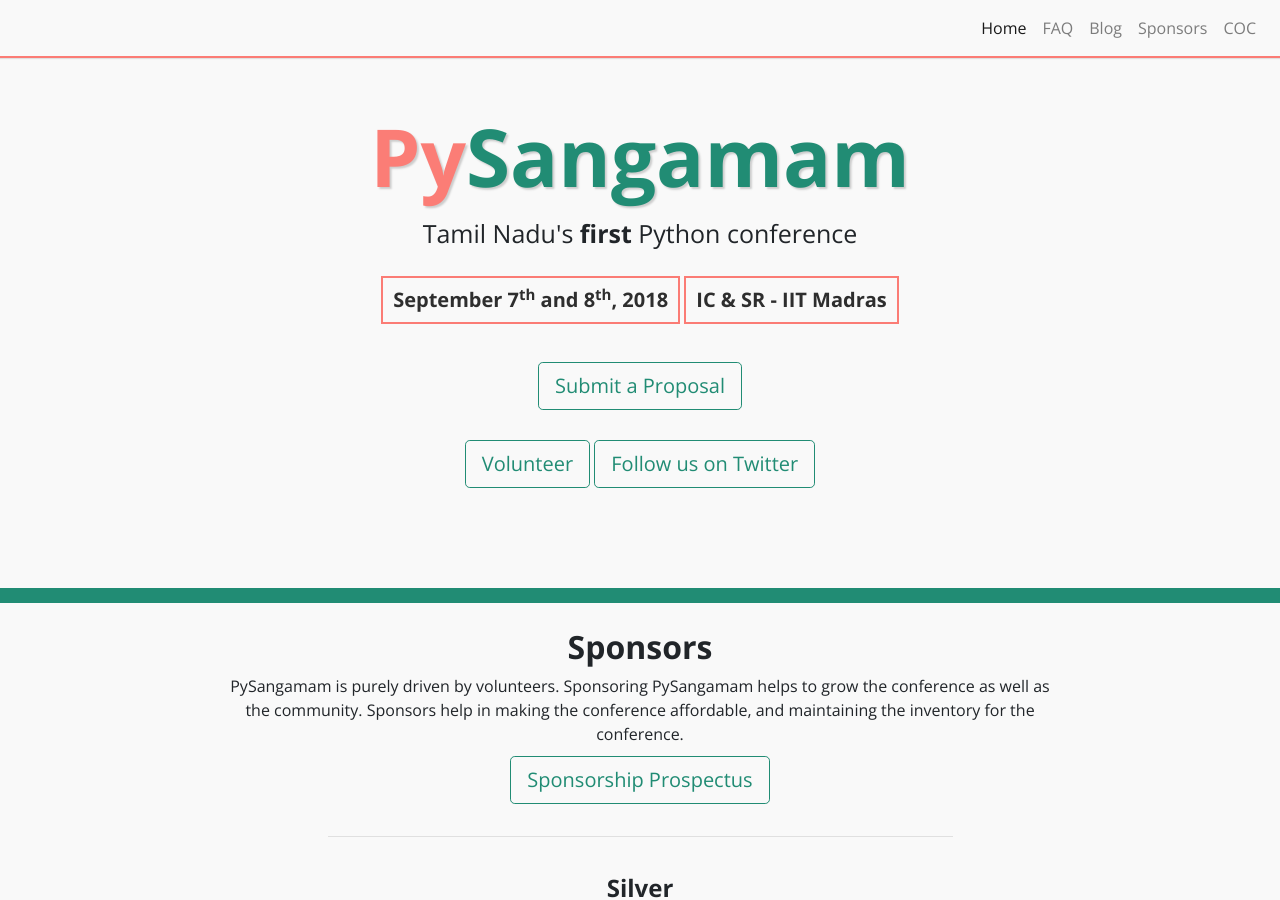
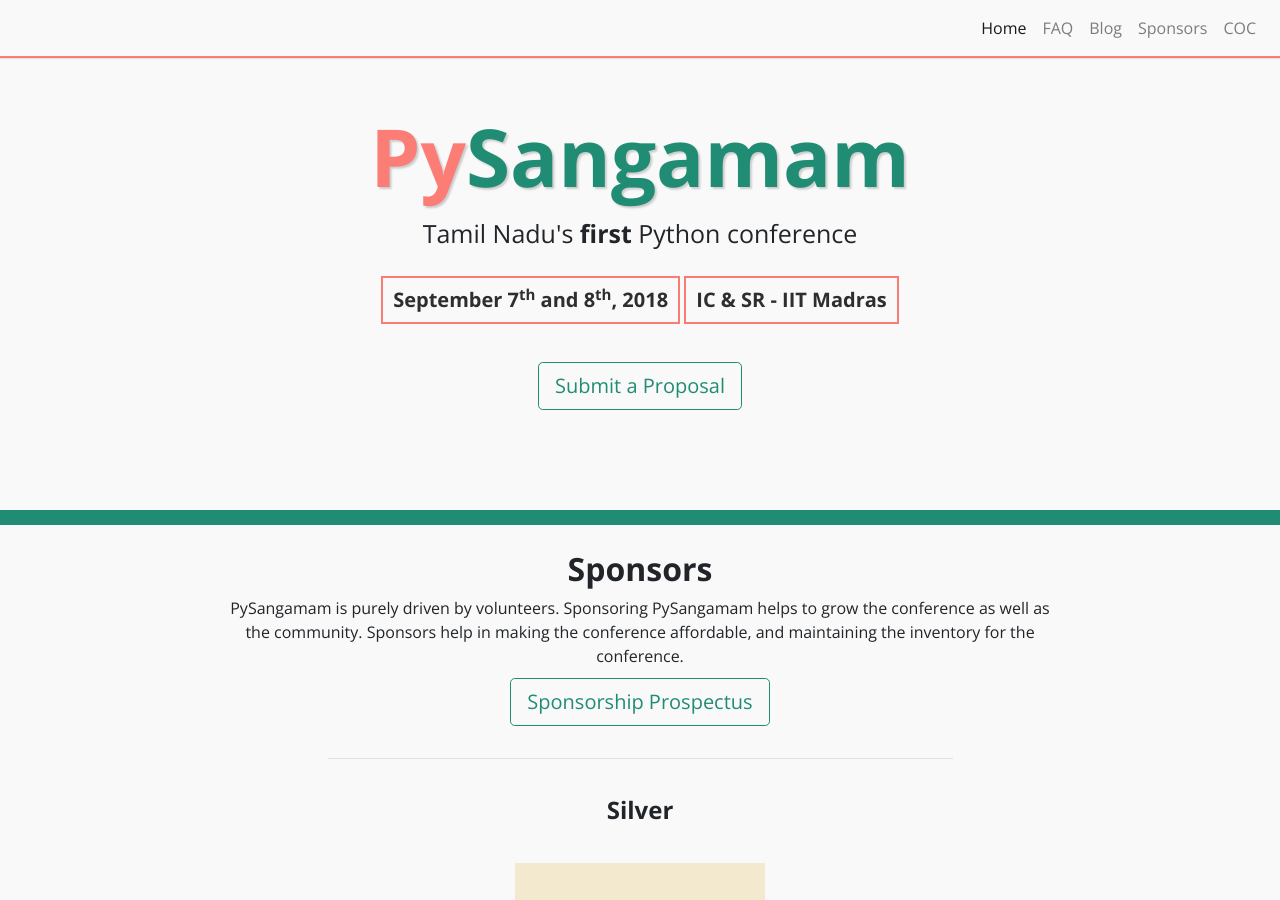
Before and after one commit to PySangamam/website, a Jekyll site: the page built from index.html, in a window 1280 px wide and 900 px high. Built offline with Jekyll 4.4.1, drawn with Linux system fonts in a browser that asks for light colours; nearby versions of some CDN libraries; comment, search, counter and statistics services are not loaded.

Commit message:
Remove Twitter and volunteer buttons, highlight active page in navbar

```diff
--- a/_includes/navbar.html
+++ b/_includes/navbar.html
@@ -4,19 +4,19 @@
   </button>
   <div class="collapse navbar-collapse" id="navbarText">
     <ul class="navbar-nav ml-auto">
-      <li class="nav-item active">
+      <li class="nav-item {% if page.active == "home" %}active{% endif %}">
         <a class="nav-link" href="/#">Home</a>
       </li>
-      <li class="nav-item">
+      <li class="nav-item {% if page.active == "faq" %}active{% endif %}">
         <a class="nav-link" href="/faq">FAQ</a>
       </li>
-      <li class="nav-item">
+      <li class="nav-item {% if page.active == "blog" %}active{% endif %}">
         <a class="nav-link" href="/blog">Blog</a>
       </li>
       <li class="nav-item">
         <a class="nav-link" href="/#sponsors">Sponsors</a>
       </li>
-      <li class="nav-item">
+      <li class="nav-item {% if page.active == "coc" %}active{% endif %}">
         <a class="nav-link" href="/code-of-business-conduct">COC</a>
       </li>
     </ul>
--- a/blog.html
+++ b/blog.html
@@ -2,6 +2,7 @@
 layout: blog
 title: Blog Archive
 permalink: /blog
+active: blog
 ---
 
 {% for post in site.posts %}
--- a/code-of-business-conduct.html
+++ b/code-of-business-conduct.html
@@ -2,6 +2,7 @@
 layout: page
 title: Code of Business Conduct
 permalink: /code-of-business-conduct
+active: coc
 ---
 
 <div class="container-fluid mar-top-50">
--- a/faq.html
+++ b/faq.html
@@ -2,6 +2,7 @@
 layout: page
 title: Frequently Asked Questions
 permalink: /faq
+active: faq
 ---
 
 <div class="container-fluid container-invert pad-top-25">
--- a/index.html
+++ b/index.html
@@ -20,11 +21,6 @@
 
         <div class="text-center mar-top-20">
           <a target="_blank" href="https://cfp.pysangamam.org/" class="btn btn-lg btn-outline-primary btn-cfp mar-top-10">Submit a Proposal</a>
-        </div>
-
-        <div class="text-center mar-top-20">
-          <a target="_blank" href="https://goo.gl/forms/WIVgaz5oHjrV30Fx2" class="btn btn-lg btn-outline-primary mar-top-10">Volunteer</a>
-          <a target="_blank" href="https://twitter.com/pysangamam" class="btn btn-lg btn-outline-primary mar-top-10">Follow us on Twitter</a>
         </div>
       </div>
     </div>
```
Also changed, not shown: other parts of index.html (+1 -0 lines), _posts/2018-05-06-announcing-pysangamam.md (+1 -0 lines).
